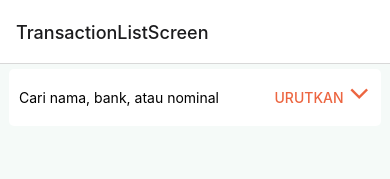
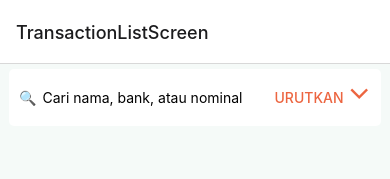
Before and after one commit to AsadSaleh/flip_react_native_app, a React Native app: screen /TransactionListScreen in a window 390 px wide. Shown: the top 179 px of the page. Built offline with nearby package versions, Linux system fonts and the light colour scheme; no server answers.

Commit message:
Add magnifying glass

```diff
--- a/src/components/TrxListHeader.tsx
+++ b/src/components/TrxListHeader.tsx
@@ -24,6 +24,7 @@ export default function TrxListHeader({
   return (
     <View style={styles.container}>
       <View style={styles.innerContainer}>
+        <Text style={styles.magnifyingGlass}>&#x1F50D;</Text>
         <TextInput
           style={styles.textInput}
           onChangeText={onChangeText}
@@ -49,6 +50,7 @@ const styles = StyleSheet.create({
     top: -10,
     marginLeft: 4,
   },
+  magnifyingGlass: { marginRight: 6 },
   container: { backgroundColor: Colors.gray, padding: 5 },
   innerContainer: {
     backgroundColor: Colors.white,
```
